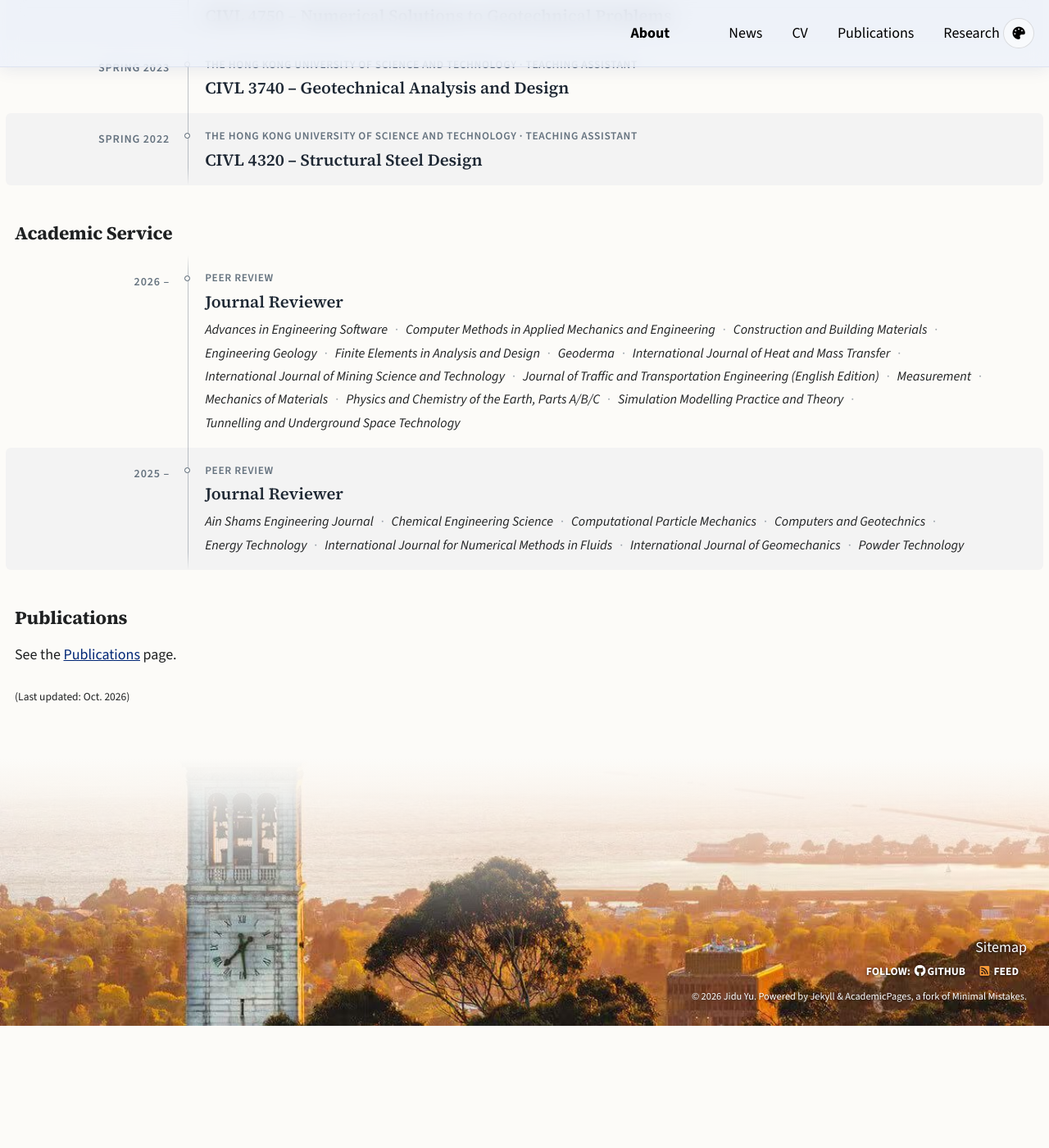
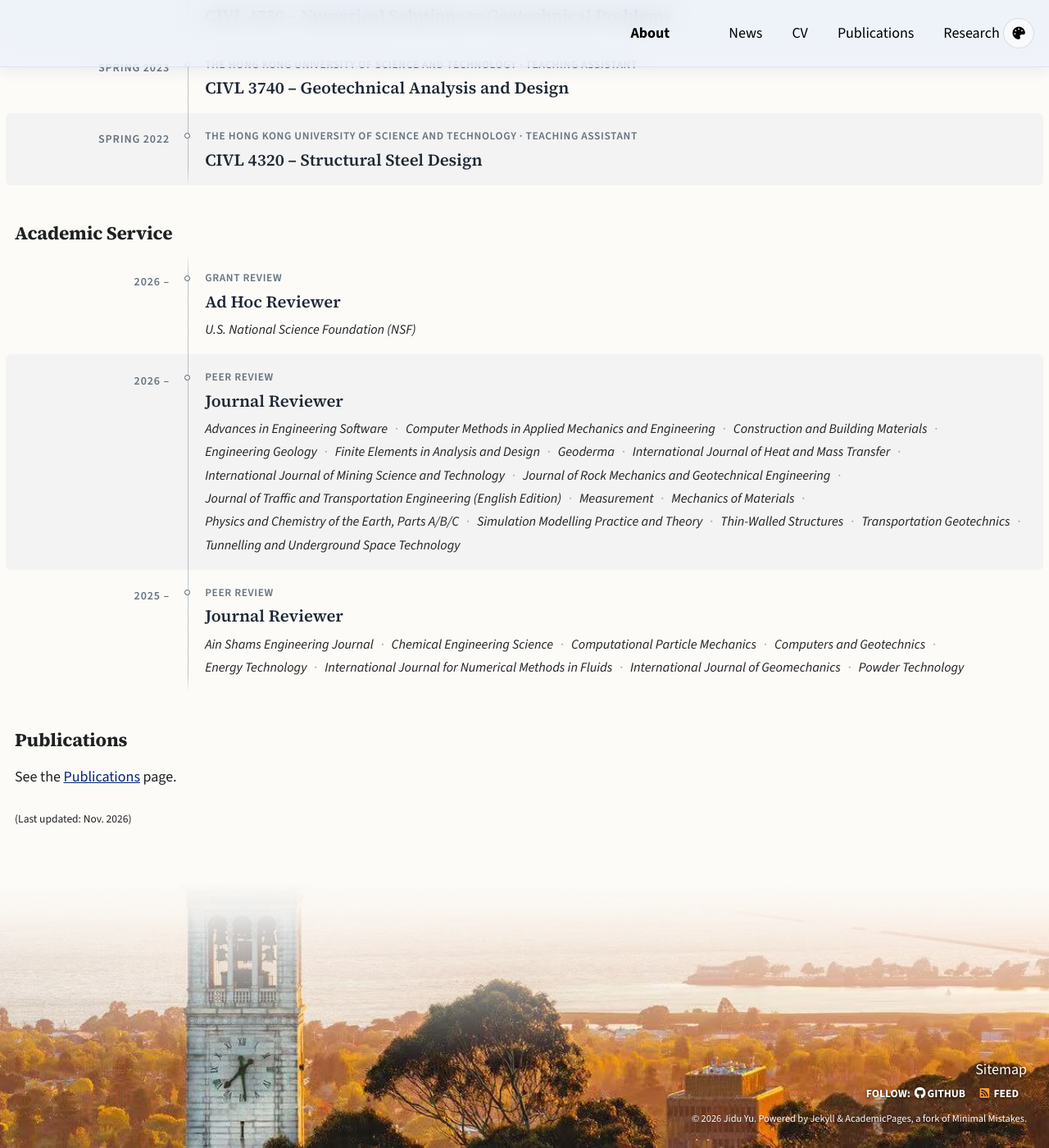
Before and after one commit to yujidu/yujidu.github.io, a Jekyll site: the page built from _pages/cv.md, in a window 1280 px wide and 1400 px high, scrolled down 3433 px. Shown: the whole window at 82% size. Built offline with Jekyll 4.4.1, drawn with Linux system fonts in a browser that asks for light colours; a style sheet for code colours, icons or effects is not loaded; before the commit the page ends 4684 px from its top, so only the background shows below that.

Commit message:
CV: add NSF ad hoc reviewer and JRMGE, Thin-Walled Structures, Transportation Geotechnics
Co-Authored-By: Claude Opus 5.5 <noreply@anthropic.com>
Claude-Session: https://claude.ai/code/session_01Vw9tGnbWFVNDt9UXvET6V8

```diff
--- a/_pages/cv.md
+++ b/_pages/cv.md
@@ -145,9 +145,14 @@ Academic Service
 -----
 <ul class="cv-timeline">
   <li class="cv-card"><span class="cv-timeline__date">2026 –</span><div class="cv-timeline__body">
+    <div class="cv-card__eyebrow">Grant review</div>
+    <strong class="cv-card__title">Ad Hoc Reviewer</strong>
+    <ul class="cv-journals"><li>U.S. National Science Foundation (NSF)</li></ul>
+  </div></li>
+  <li class="cv-card"><span class="cv-timeline__date">2026 –</span><div class="cv-timeline__body">
     <div class="cv-card__eyebrow">Peer review</div>
     <strong class="cv-card__title">Journal Reviewer</strong>
-    <ul class="cv-journals"><li>Advances in Engineering Software</li><li>Computer Methods in Applied Mechanics and Engineering</li><li>Construction and Building Materials</li><li>Engineering Geology</li><li>Finite Elements in Analysis and Design</li><li>Geoderma</li><li>International Journal of Heat and Mass Transfer</li><li>International Journal of Mining Science and Technology</li><li>Journal of Traffic and Transportation Engineering (English Edition)</li><li>Measurement</li><li>Mechanics of Materials</li><li>Physics and Chemistry of the Earth, Parts A/B/C</li><li>Simulation Modelling Practice and Theory</li><li>Tunnelling and Underground Space Technology</li></ul>
+    <ul class="cv-journals"><li>Advances in Engineering Software</li><li>Computer Methods in Applied Mechanics and Engineering</li><li>Construction and Building Materials</li><li>Engineering Geology</li><li>Finite Elements in Analysis and Design</li><li>Geoderma</li><li>International Journal of Heat and Mass Transfer</li><li>International Journal of Mining Science and Technology</li><li>Journal of Rock Mechanics and Geotechnical Engineering</li><li>Journal of Traffic and Transportation Engineering (English Edition)</li><li>Measurement</li><li>Mechanics of Materials</li><li>Physics and Chemistry of the Earth, Parts A/B/C</li><li>Simulation Modelling Practice and Theory</li><li>Thin-Walled Structures</li><li>Transportation Geotechnics</li><li>Tunnelling and Underground Space Technology</li></ul>
   </div></li>
   <li class="cv-card"><span class="cv-timeline__date">2025 –</span><div class="cv-timeline__body">
     <div class="cv-card__eyebrow">Peer review</div>
@@ -160,7 +165,7 @@ Publications
 -----
 See the [Publications]({{ base_path }}/publications/) page.
 
-<p style="text-align:left;"><small>(Last updated: Oct. 2026)</small></p>
+<p style="text-align:left;"><small>(Last updated: Nov. 2026)</small></p>
 
 <script>
 /* Fold any CV section with more than 5 entries; a button shows the rest. */
```
Also changed, not shown: 4 other files.
